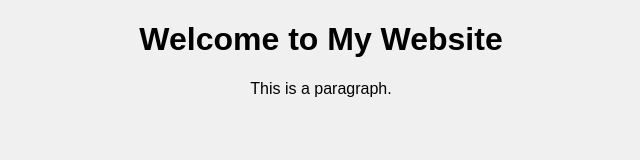
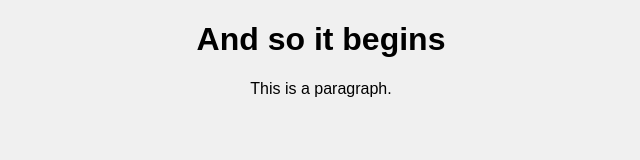
Before and after one commit to Zac-Henton1780/Zac-Henton1780.github.io, a plain HTML site: page index.html in a window 1280 px wide. Shown: the whole page, without its empty margins (319-959 px from the left). Drawn offline with Linux system fonts and the light colour scheme.

Commit message:
Update index.html
tweaked for relevance

```diff
--- a/index.html
+++ b/index.html
@@ -7,7 +7,7 @@
   <link rel="stylesheet" href="style.css">
 </head>
 <body>
-  <h1>Welcome to My Website</h1>
+  <h1>And so it begins</h1>
   <p>This is a paragraph.</p>
   <script src="script.js"></script>
 </body>
```
